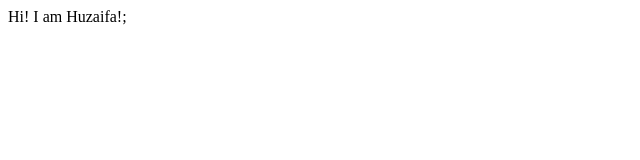
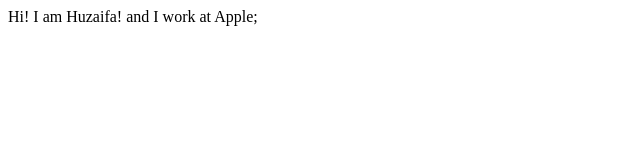
Before and after one commit to Hzaif/my-site, a plain HTML site: page index.html in a window 1280 px wide. Shown: the whole page, without its empty margins (0-640 px from the left). Drawn offline with Linux system fonts and the light colour scheme.

Commit message:
docs
change in output

```diff
--- a/index.html
+++ b/index.html
@@ -8,6 +8,6 @@
     <title>mysite</title>
 </head>
 <body>
-   Hi! I am Huzaifa!;
+   Hi! I am Huzaifa! and I work at Apple;
 </body>
 </html>
```
